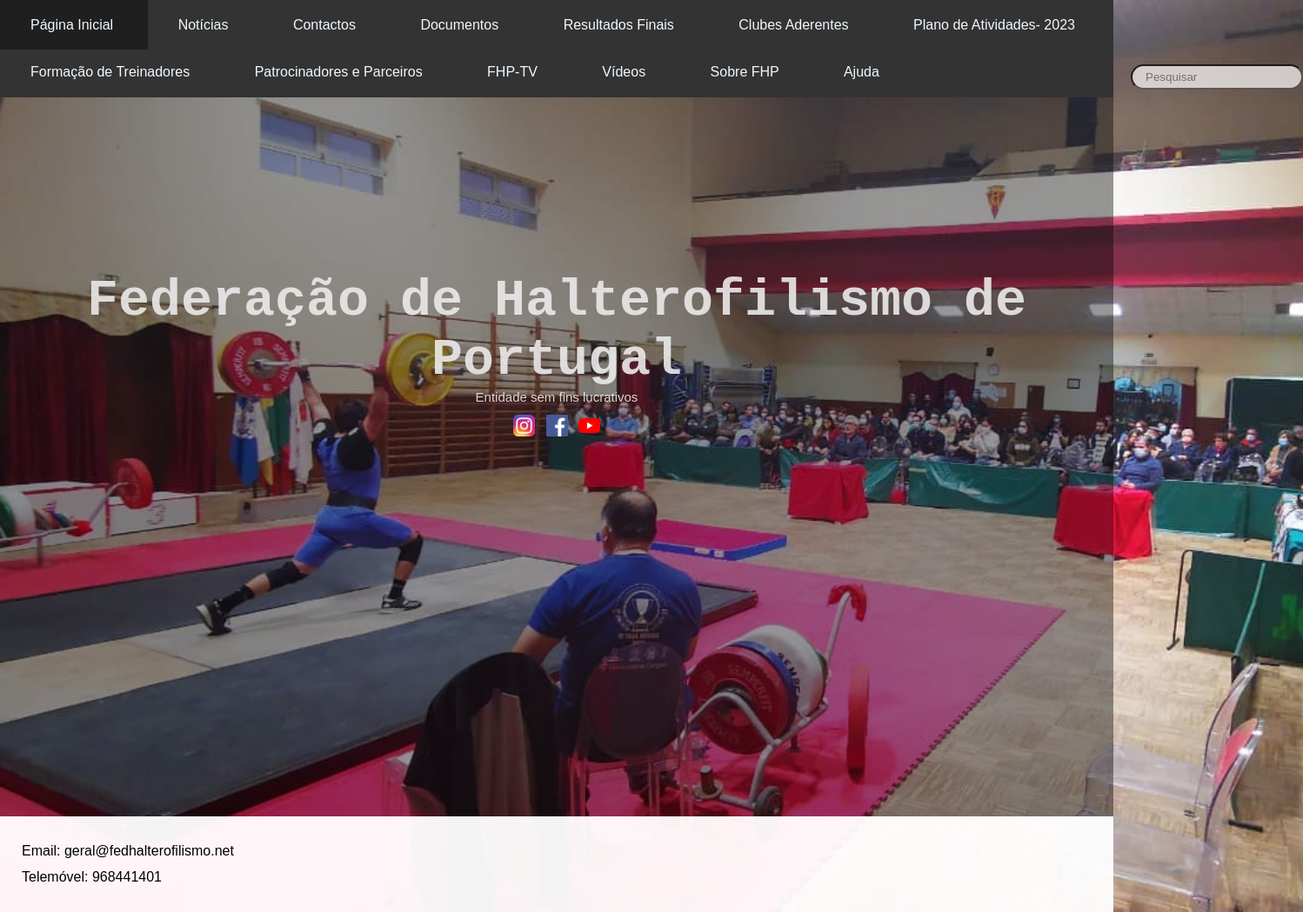
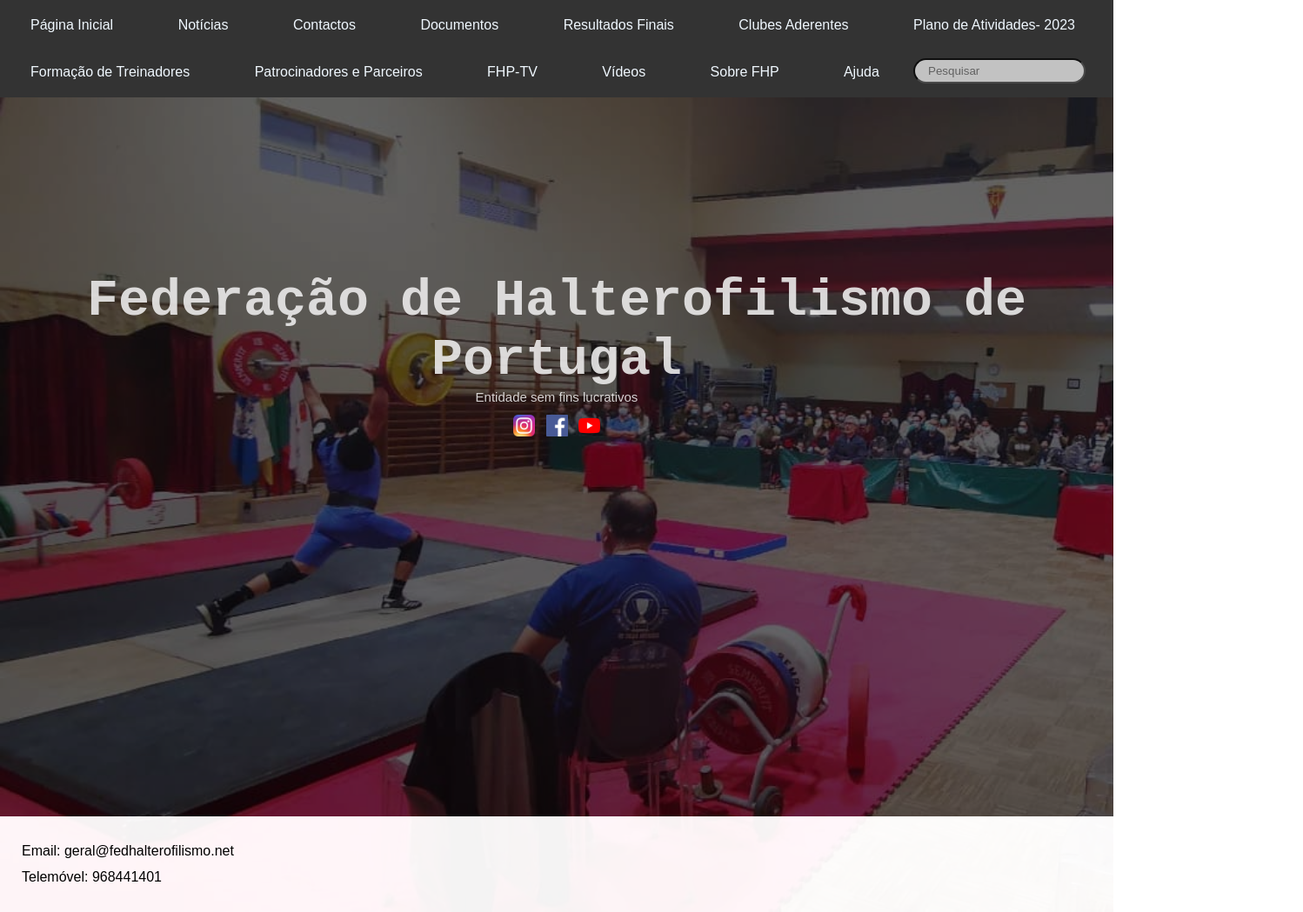
Before and after one commit to kyedenn/FHP-website, a plain HTML site: page pages/index.html in a window 1280 px wide. Shown: the whole page at 87% size, 1498 px wide, since content can reach past the window. Drawn offline with Linux system fonts and the light colour scheme.

Commit message:
Add files via upload

```diff
--- a/pages/index.html
+++ b/pages/index.html
@@ -23,7 +23,7 @@
     <body class="bod">
         <nav class="navigation">
             <ul role="tablist"class="ul">
-                <li class="homee">
+                <li class="home">
                     <a href="index.html" style="text-decoration:none;color:aliceblue" role="tab" data-toggle="tab" class="elements">Página Inicial</a>
                 </li>
                 <li class="news">
--- a/styles/styles.css
+++ b/styles/styles.css
@@ -376,13 +376,13 @@ body
 }
 .search
 {
-    display: block;
+    display: inline;
     border-radius: 15px;
     border-width: 2px;
     border-color:black;
     position: absolute;
-    margin-left: 1300px;
-    margin-top: -38px;
+    margin-left: 1050px;
+    margin-top: -45px;
     opacity: 0.7;
     font-family: Arial;
     padding-left: 15px;
@@ -470,7 +470,7 @@ body
 {
     margin-top: 0px;
     margin-bottom: 0;
-    background-color: rgba(0, 0, 0, 0.4);
+    background-color: rgba(0, 0, 0, 0.6);
     padding-top: 200px;
     padding-bottom: 430px;
     font-weight: bold;
```
